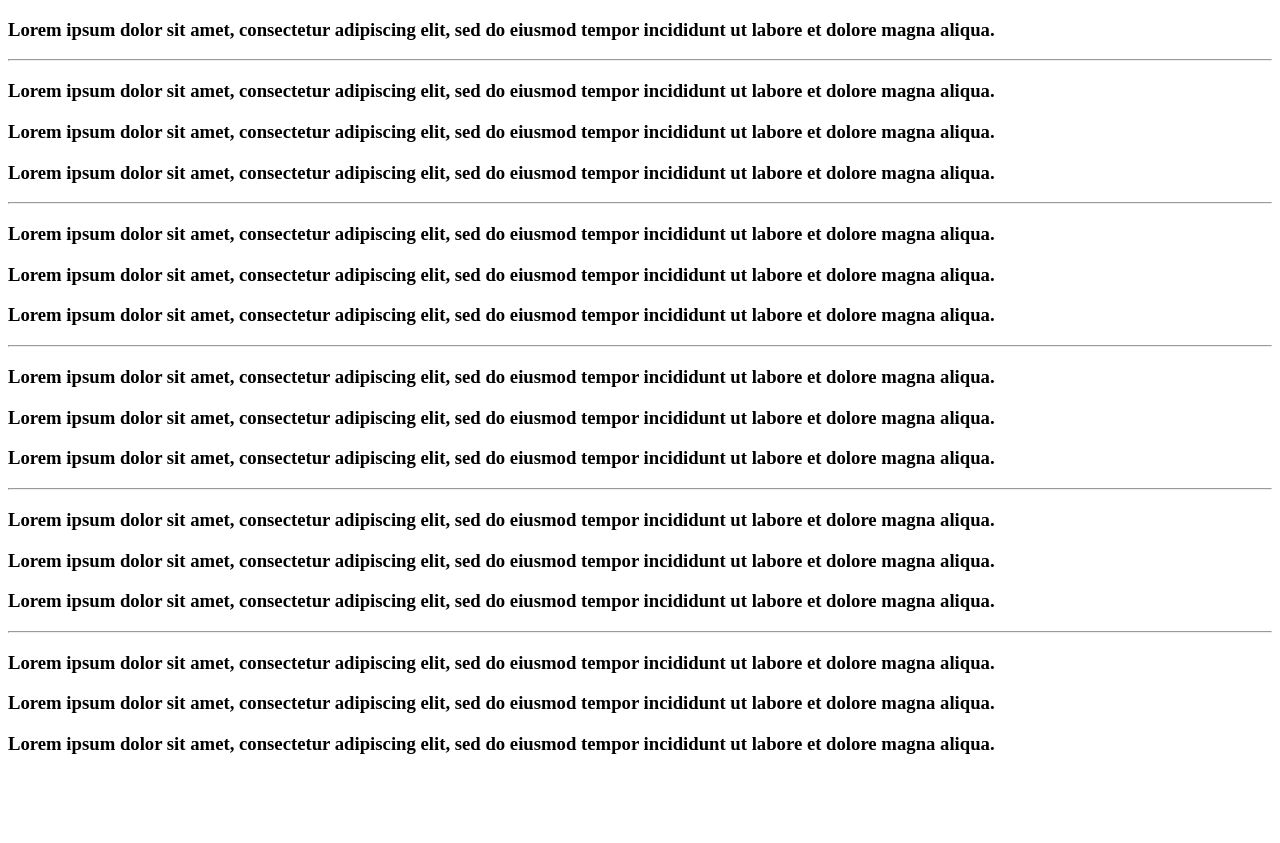
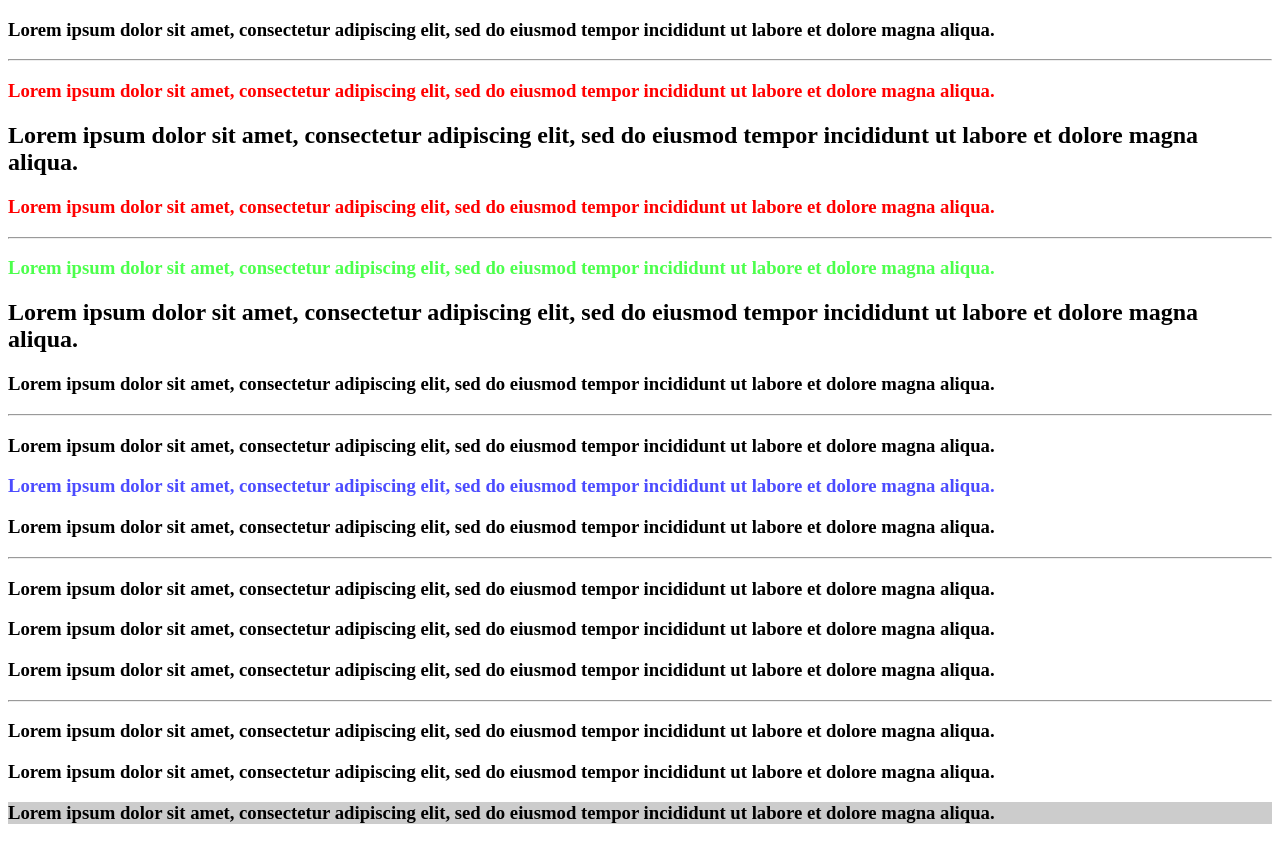
Before and after one commit to jojaehyeok99/web-basic_20240306, a plain HTML site: page css/2.CSS3_Selector/css3_selector_2.html in a window 1280 px wide. Before the commit the page ends 800 px from the top, so only its background shows below. Drawn offline with Linux system fonts and the light colour scheme.

Commit message:
2024 - 03 - 11 CSS : 선택자(3) : 후손 선택자, 자식 선택자, 인접 형제 선택자, 일반 형제 선택자, 가상클래스 선택자 - 링크, 동적 선택자

```diff
--- a/css/2.CSS3_Selector/css3_selector_2.html
+++ b/css/2.CSS3_Selector/css3_selector_2.html
@@ -6,13 +6,18 @@
     <title>CSS 선택자 2</title>
     <style>
 
-        /* 후손 선택자 :  */
+        /* 후손 선택자 : '부모선택자 하위선택자'를 사용하여 특정 요소 하위에 있는 해당 모든 요소를 선택*/
+        #parents1 h3{color : rgba(255, 0, 0, 7);}
 
-        /* 자식 선택자 :  */
+        /* 자식 선택자 : '부모선택자 > 자식선택자'를 사용하여 특정 요소 중 지정한 자식 요소를 선택 */
+        #parents2 > h3{color: rgba(0, 255, 0, 0.7);}
 
-        /* 인접 형제 선택자 :  */
+        /* 인접 형제 선택자 : '선택자1 + 선택자2'를 사용하여 선택자1 바로 뒤에 오는 선택자2 요소를 선택
+                              (선택자1 뒤에 선택자2 사이에 다른 요소가 존재하면 선택되지 않음) */
+        #sibling1 + #sibling2{color : rgba(0, 0, 255, 0.7)}
 
-        /* 일반 형제 선택자 :  */
+        /* 일반 형제 선택자 : '선택자1 ~ 선택자2'를 사용하여 선택자1 뒤에 위치하는 선택자2 요소를 모두 선택*/
+        #sibling1 ~ #sibling3{background-color: rgba(0,0,0,0.2);}
 
     </style>
 </head>
@@ -24,7 +29,7 @@
 
     <div id="parents1">
         <h3>Lorem ipsum dolor sit amet, consectetur adipiscing elit, sed do eiusmod tempor incididunt ut labore et dolore magna aliqua.</h3>
-        <h3>Lorem ipsum dolor sit amet, consectetur adipiscing elit, sed do eiusmod tempor incididunt ut labore et dolore magna aliqua.</h3>
+        <h2>Lorem ipsum dolor sit amet, consectetur adipiscing elit, sed do eiusmod tempor incididunt ut labore et dolore magna aliqua.</h2>
         <div>
             <h3>Lorem ipsum dolor sit amet, consectetur adipiscing elit, sed do eiusmod tempor incididunt ut labore et dolore magna aliqua.</h3>
         </div>
@@ -34,7 +39,7 @@
 
     <div id="parents2">
         <h3>Lorem ipsum dolor sit amet, consectetur adipiscing elit, sed do eiusmod tempor incididunt ut labore et dolore magna aliqua.</h3>
-        <h3>Lorem ipsum dolor sit amet, consectetur adipiscing elit, sed do eiusmod tempor incididunt ut labore et dolore magna aliqua.</h3>
+        <h2>Lorem ipsum dolor sit amet, consectetur adipiscing elit, sed do eiusmod tempor incididunt ut labore et dolore magna aliqua.</h2>
         <div>
             <h3>Lorem ipsum dolor sit amet, consectetur adipiscing elit, sed do eiusmod tempor incididunt ut labore et dolore magna aliqua.</h3>
         </div>
```
Also changed, not shown: css/2.CSS3_Selector/css3_selector_3.html (+11 -7 lines).
